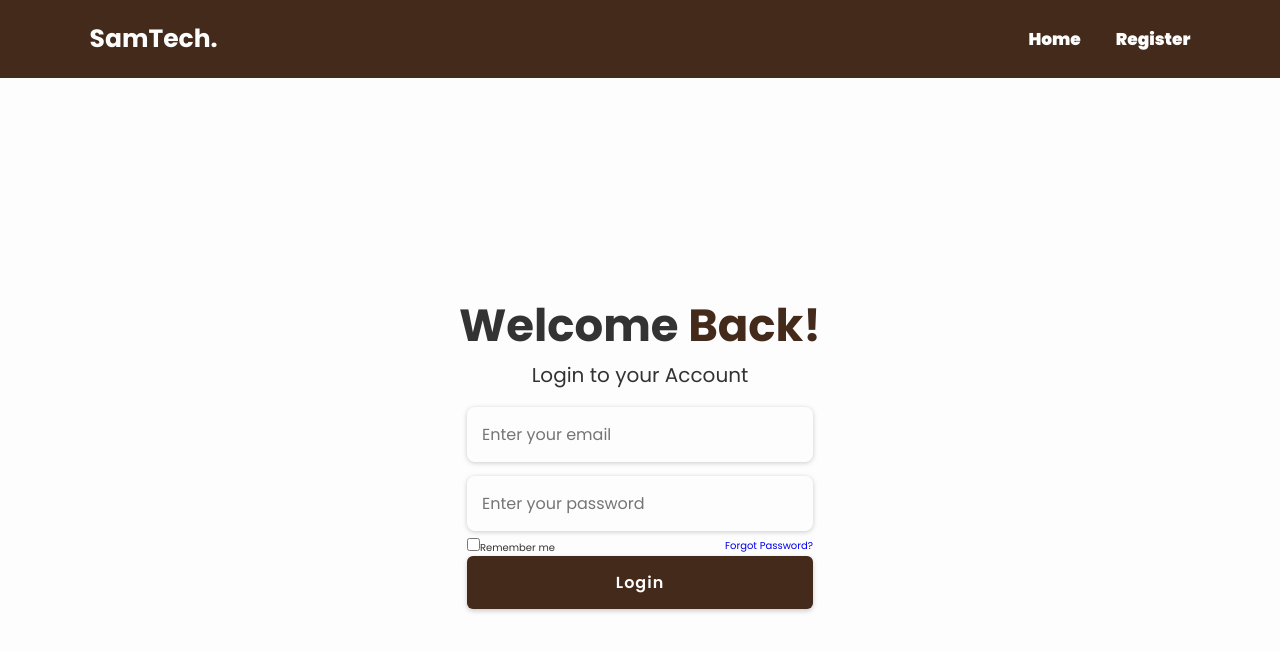
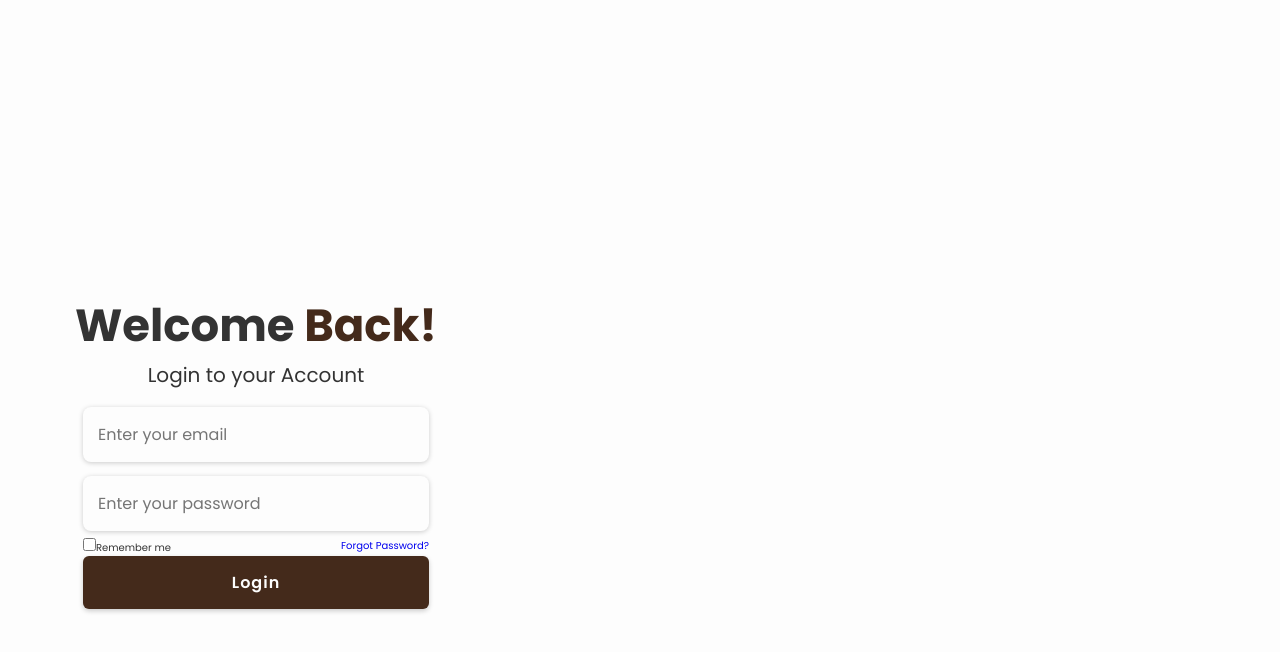
Before and after one commit to SamTech-Africa/library_management_system_frontend, a React (Create React App) app: page /login in a window 1280 px wide. Shown: the top 652 px of the page. Built offline with nearby package versions, Linux system fonts and the light colour scheme.

Commit message:
Component restructuring...

```diff
--- a/src/container/pages/components/auth/Login.jsx
+++ b/src/container/pages/components/auth/Login.jsx
@@ -37,14 +37,21 @@ const Login = () => {
 
 
   return (
-    <div>
-      <header className={styles.header}>
+    <div className={styles.container}>
+      {/* <header className={styles.header}>
       <Link to='/#' className={styles.logo}>SamTech.</Link>
         <nav className={styles.navbar}>
             <Link to='/' className='active'>Home</Link>
             <Link to='/register'>Register</Link>
         </nav>
-      </header>
+      </header> */}
+      <div className={styles.leftSection}></div>
+      <div className={styles.leftSection}>
+      <div className={styles.leftSection}>
+
+      </div>
+      </div>
+
 
 
       <section className={styles.formSection}>
--- a/src/container/pages/components/dashboard/Dashboard.jsx
+++ b/src/container/pages/components/dashboard/Dashboard.jsx
@@ -3,7 +3,8 @@ import React from "react";
 const Dashboard = () => {
 
     return(
-        <div>
+        <div className={styles.container}>
+            <SideSection />
 
         </div>
     )
--- a/src/container/pages/styles/auth/Login.module.css
+++ b/src/container/pages/styles/auth/Login.module.css
@@ -1,3 +1,18 @@
+.container {
+    width: 100%;
+    display: grid;
+    grid-template-columns: 40% 60%;
+    height: inherit !important;
+}
+
+.leftSection {
+    background-image: url("../../../../assets/image/svg/login.svg");
+    background-repeat: no-repeat;
+    background-size: contain;
+    width: 100%;
+    height: auto;
+}
+
 
 .header {
     position: fixed;
```
Also changed, not shown: src/assets/image/svg/login.svg (added).
